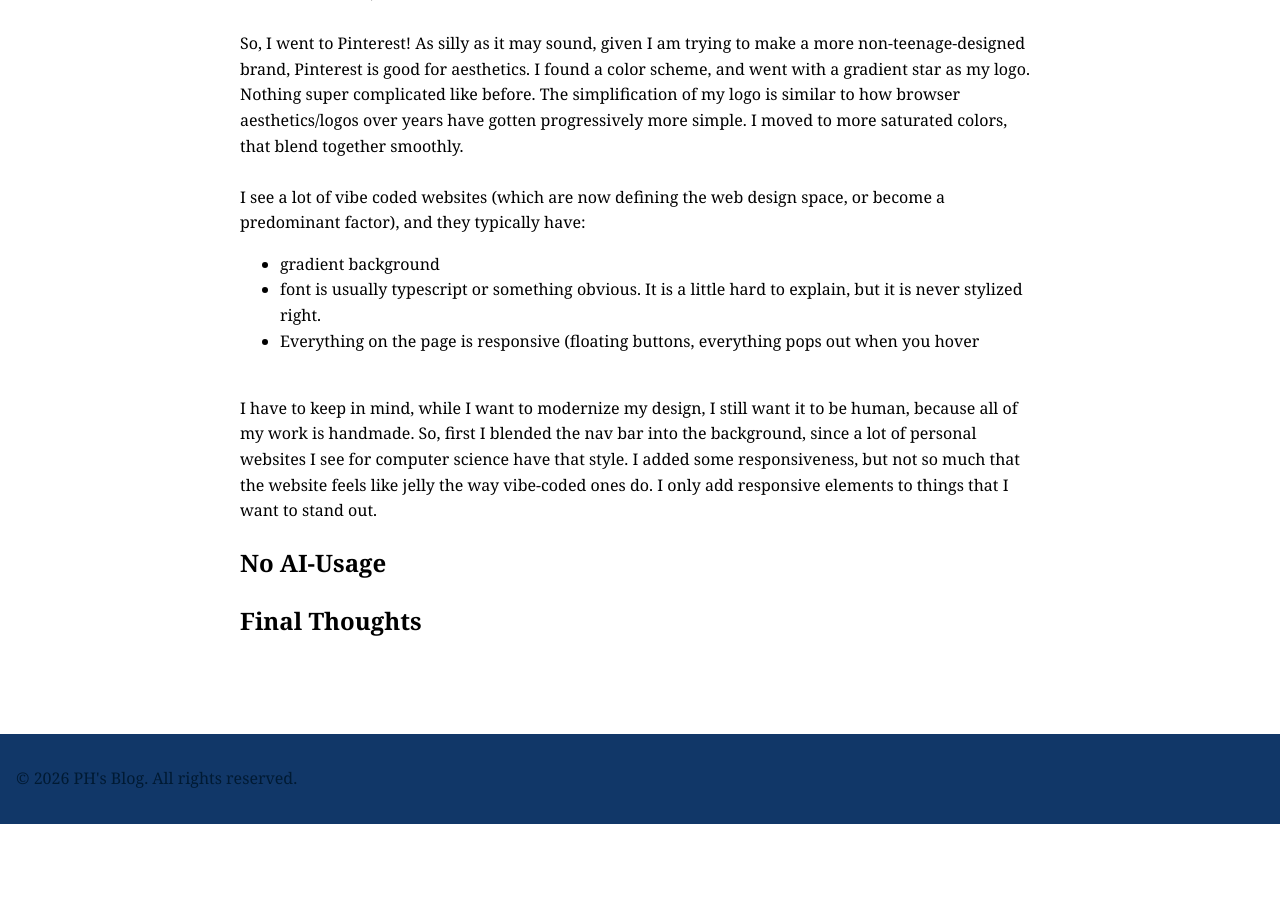
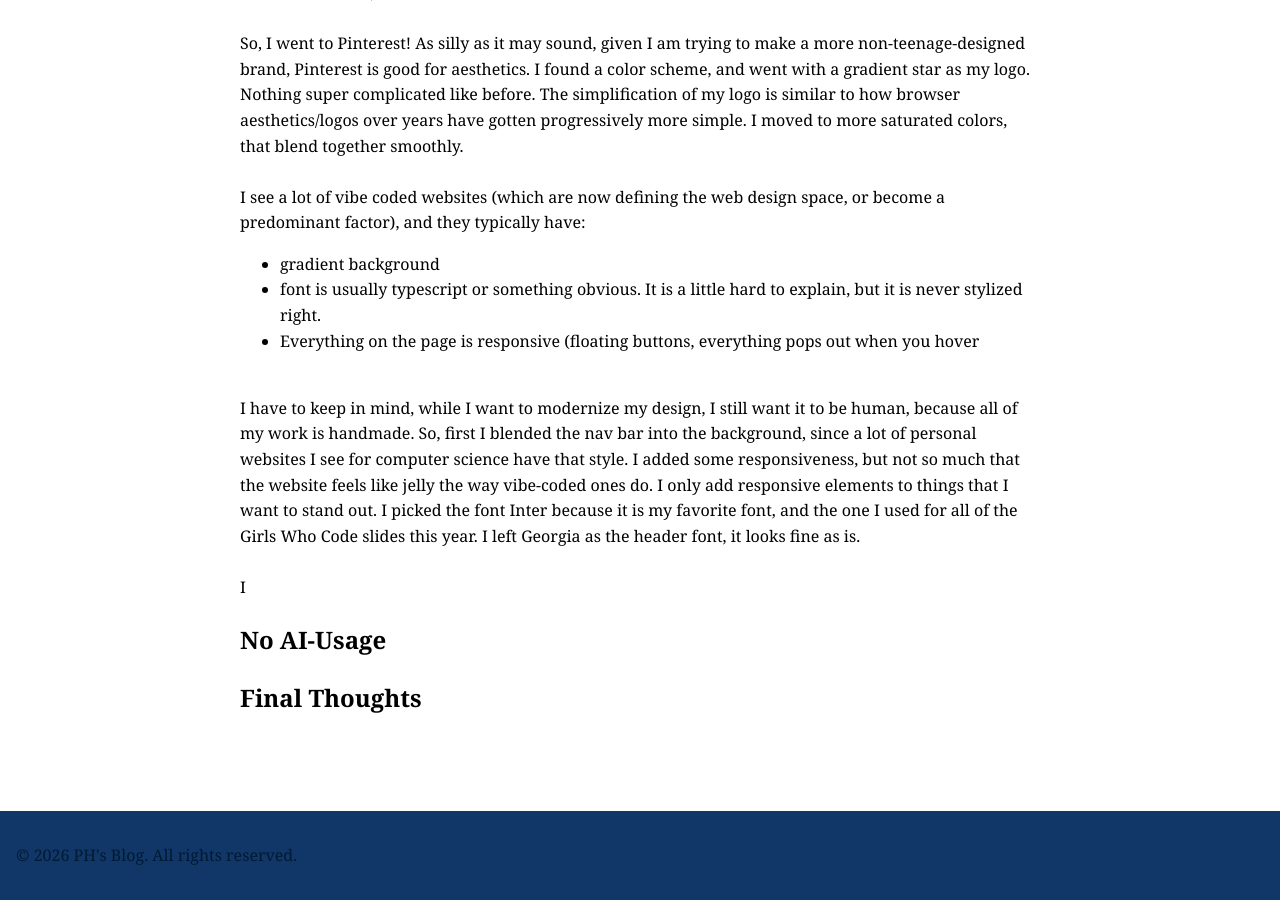
Before and after one commit to CaptainSapphire/PH-s-Blog, a Jekyll site: the page built from _posts/2026-06-23-Updating-my-website.md, in a window 1280 px wide and 900 px high, scrolled down 652 px. Built offline with Jekyll 4.4.1, drawn with Linux system fonts in a browser that asks for light colours; our own code applies the rules of GitHub Pages for plain Markdown files; before the commit the page ends 1476 px from its top, so only the background shows below that.

Commit message:
Update 2026-06-23-Updating-my-website.md

```diff
--- a/_posts/2026-06-23-Updating-my-website.md
+++ b/_posts/2026-06-23-Updating-my-website.md
@@ -14,7 +14,10 @@ I see a lot of vibe coded websites (which are now defining the web design space,
 - Everything on the page is responsive (floating buttons, everything pops out when you hover
 <br><br>
 
-I have to keep in mind, while I want to modernize my design, I still want it to be human, because all of my work is handmade. So, first I blended the nav bar into the background, since a lot of personal websites I see for computer science have that style. I added some responsiveness, but not so much that the website feels like jelly the way vibe-coded ones do. I only add responsive elements to things that I want to stand out.
+I have to keep in mind, while I want to modernize my design, I still want it to be human, because all of my work is handmade. So, first I blended the nav bar into the background, since a lot of personal websites I see for computer science have that style. I added some responsiveness, but not so much that the website feels like jelly the way vibe-coded ones do. I only add responsive elements to things that I want to stand out. I picked the font Inter because it is my favorite font, and the one I used for all of the Girls Who Code slides this year. I left Georgia as the header font, it looks fine as is.
+<br>
+<br>
+I
 
 ## No AI-Usage
 
```
